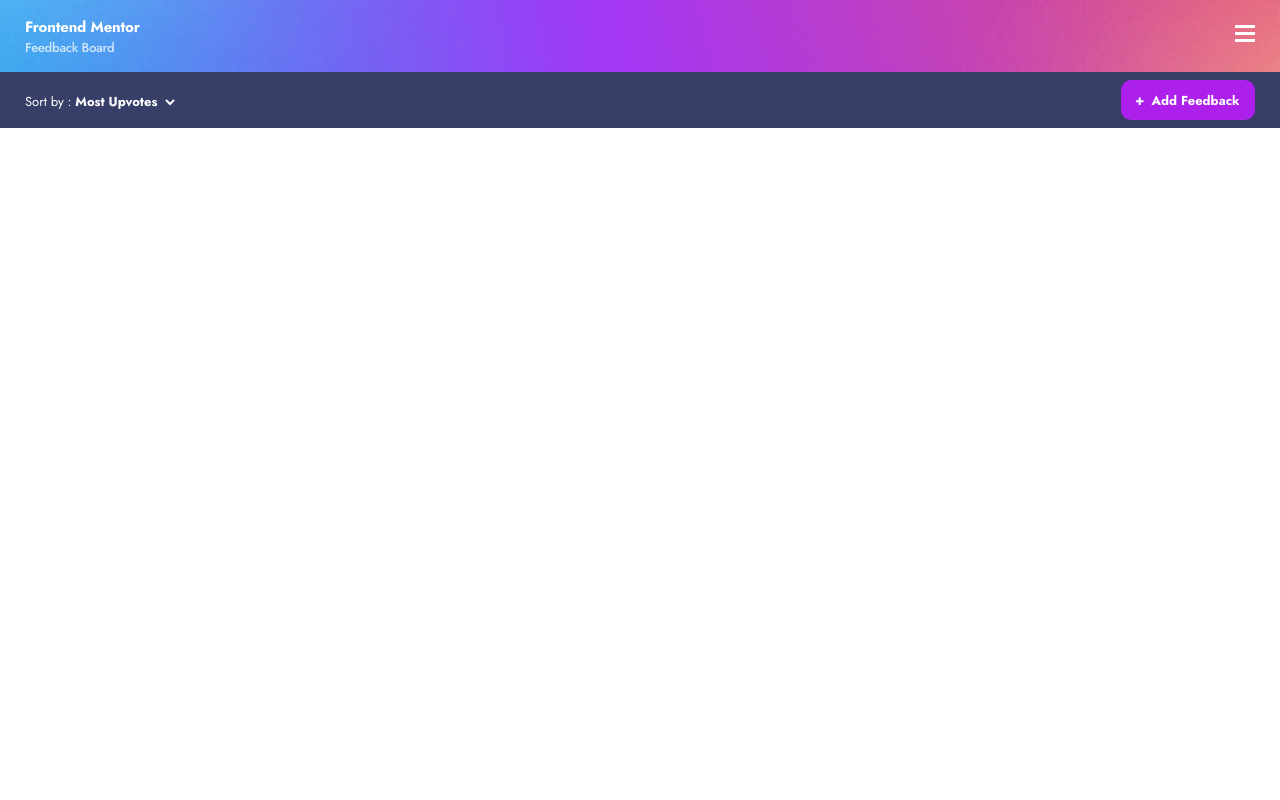
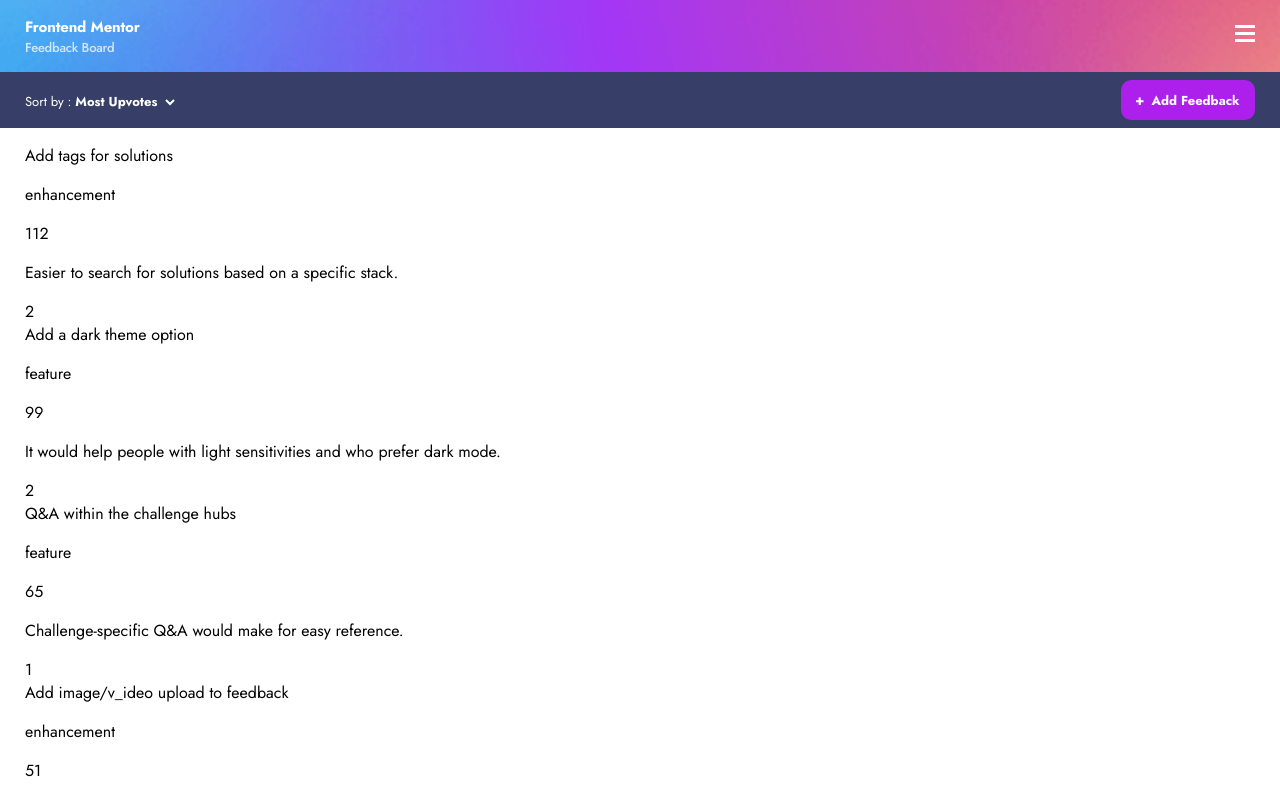
Before and after one commit to Uri-Raz-Dev/product-feedback-front, a React (Vite) app: page / in a window 1280 px wide. Shown: the top 800 px of the page. Built offline with nearby package versions, Linux system fonts and the light colour scheme.

Commit message:
Render suggestions list

```diff
--- /dev/null
+++ b/src/cmps/SuggestionsList.tsx
@@ -0,0 +1,29 @@
+import { Suggestions } from '../services/feedback.service.local'
+
+interface SuggestionsListProps {
+  suggestions: Suggestions[] // suggestions is an array of Suggestions
+}
+
+function SuggestionsList({ suggestions }: SuggestionsListProps): JSX.Element {
+  return (
+    <section className='suggestions-list-layout'>
+      <ul className='suggestions-list'>
+        {suggestions.map((suggestion) =>
+          suggestion.productRequests.map((s) => {
+            return (
+              <li key={s._id}>
+                <p>{s.title}</p>
+                <p>{s.category}</p>
+                <p>{s.upvotes}</p>
+                <p>{s.description}</p>
+                <div>{s.comments?.length ?? 0}</div>
+              </li>
+            )
+          })
+        )}
+      </ul>
+    </section>
+  )
+}
+
+export default SuggestionsList
--- a/src/pages/Suggestions.tsx
+++ b/src/pages/Suggestions.tsx
@@ -1,15 +1,26 @@
+import { useEffect } from 'react'
 import AddFeedback from '../cmps/AddFeedback'
 import SortBy from '../cmps/SortBy'
-
+import SuggestionsList from '../cmps/SuggestionsList'
+import { loadSuggestions } from '../store/actions/suggestions.action'
+import { RootState } from '../store/store'
+import { useSelector } from 'react-redux'
 function Suggestions(): JSX.Element {
+  const suggestions = useSelector(
+    (state: RootState) => state.suggestionsModule.suggestions
+  )
+  useEffect(() => {
+    loadSuggestions()
+  }, [])
   return (
-    <div className='suggestions-layout full main-layout   '>
+    <div className='suggestions-layout full main-layout'>
       <section className='feedback-menu-layout full main-layout '>
         <div className='feedback-menu'>
           <SortBy />
           <AddFeedback />
         </div>
       </section>
+      <SuggestionsList suggestions={suggestions} />
     </div>
   )
 }
--- a/src/services/feedback.service.local.ts
+++ b/src/services/feedback.service.local.ts
@@ -7,14 +7,14 @@
     [key: string]: string
   }
   productRequests: {
-    id: string | number
+    _id: string | number
     title: string
     category: string
     upvotes: number
     status: string
     description: string
     comments?: {
-      id: string | number
+      _id: string | number
       content: string
       user: {
         [key: string]: string
@@ -32,28 +32,28 @@
 
 export const feedbackService = {
   query,
-  getSuggestionById,
+  getSuggestionBy_id,
   remove,
   saveSuggestion,
 }
 
-async function query(filterBy = {}) {
-  const suggestions = await storageService.query(STOARGE_KEY)
+async function query(filterBy = {}): Promise<Suggestions[]> {
+  const suggestions = (await storageService.query(STOARGE_KEY)) as Suggestions[]
   return suggestions
 }
 
-async function getSuggestionById(suggestionId: string) {
-  await storageService.get(STOARGE_KEY, suggestionId)
+async function getSuggestionBy_id(suggestion_id: string) {
+  await storageService.get(STOARGE_KEY, suggestion_id)
 }
 
-async function remove(suggestionId: string) {
-  await storageService.remove(STOARGE_KEY, suggestionId)
+async function remove(suggestion_id: string) {
+  await storageService.remove(STOARGE_KEY, suggestion_id)
 }
 
 async function saveSuggestion(suggestion: EntityWithId) {
   suggestion._id
     ? await storageService.put(STOARGE_KEY, suggestion)
-    : storageService.post(STOARGE_KEY, suggestion)
+    : await storageService.post(STOARGE_KEY, suggestion)
 }
 
 const suggestions: Suggestions[] = [
@@ -65,7 +65,7 @@
     },
     productRequests: [
       {
-        id: 1,
+        _id: 1,
         title: 'Add tags for solutions',
         category: 'enhancement',
         upvotes: 112,
@@ -74,9 +74,9 @@
           'Easier to search for solutions based on a specific stack.',
         comments: [
           {
-            id: 1,
+            _id: 1,
             content:
-              'Awesome idea! Trying to find framework-specific projects within the hubs can be tedious',
+              'Awesome _idea! Trying to find framework-specific projects within the hubs can be tedious',
             user: {
               image: './assets/user-images/image-suzanne.jpg',
               name: 'Suzanne Chang',
@@ -84,9 +84,9 @@
             },
           },
           {
-            id: 2,
+            _id: 2,
             content:
-              'Please use fun, color-coded labels to easily identify them at a glance',
+              'Please use fun, color-coded labels to easily _identify them at a glance',
             user: {
               image: './assets/user-images/image-thomas.jpg',
               name: 'Thomas Hood',
@@ -96,7 +96,7 @@
         ],
       },
       {
-        id: 2,
+        _id: 2,
         title: 'Add a dark theme option',
         category: 'feature',
         upvotes: 99,
@@ -105,7 +105,7 @@
           'It would help people with light sensitivities and who prefer dark mode.',
         comments: [
           {
-            id: 3,
+            _id: 3,
             content:
               'Also, please allow styles to be applied based on system preferences. I would love to be able to browse Frontend Mentor in the evening after my device’s dark mode turns on without the bright background it currently has.',
             user: {
@@ -115,7 +115,7 @@
             },
           },
           {
-            id: 4,
+            _id: 4,
             content:
               'Second this! I do a lot of late night coding and reading. Adding a dark theme can be great for preventing eye strain and the headaches that result. It’s also quite a trend with modern apps and  apparently saves battery life.',
             user: {
@@ -149,7 +149,7 @@
         ],
       },
       {
-        id: 3,
+        _id: 3,
         title: 'Q&A within the challenge hubs',
         category: 'feature',
         upvotes: 65,
@@ -157,20 +157,20 @@
         description: 'Challenge-specific Q&A would make for easy reference.',
         comments: [
           {
-            id: 5,
+            _id: 5,
             content:
-              "Much easier to get answers from devs who can relate, since they've either finished the challenge themselves or are in the middle of it.",
+              "Much easier to get answers from devs who can relate, since they've either finished the challenge themselves or are in the m_iddle of it.",
             user: {
               image: './assets/user-images/image-george.jpg',
-              name: 'George Partridge',
+              name: 'George Partr_idge',
               username: 'soccerviewer8',
             },
           },
         ],
       },
       {
-        id: 4,
-        title: 'Add image/video upload to feedback',
+        _id: 4,
+        title: 'Add image/v_ideo upload to feedback',
         category: 'enhancement',
         upvotes: 51,
         status: 'suggestion',
@@ -178,9 +178,9 @@
           'Images and screencasts can enhance comments on solutions.',
         comments: [
           {
-            id: 6,
+            _id: 6,
             content:
-              "Right now, there is no ability to add images while giving feedback which isn't ideal because I have to use another app to show what I mean",
+              "Right now, there is no ability to add images while giving feedback which isn't _ideal because I have to use another app to show what I mean",
             user: {
               image: './assets/user-images/image-javier.jpg',
               name: 'Javier Pollard',
@@ -188,9 +188,9 @@
             },
           },
           {
-            id: 7,
+            _id: 7,
             content:
-              "Yes I'd like to see this as well. Sometimes I want to add a short video or gif to explain the site's behavior..",
+              "Yes I'd like to see this as well. Sometimes I want to add a short v_ideo or gif to explain the site's behavior..",
             user: {
               image: './assets/user-images/image-roxanne.jpg',
               name: 'Roxanne Travis',
@@ -200,7 +200,7 @@
         ],
       },
       {
-        id: 5,
+        _id: 5,
         title: 'Ability to follow others',
         category: 'feature',
         upvotes: 42,
@@ -209,7 +209,7 @@
           'Stay updated on comments and solutions other people post.',
         comments: [
           {
-            id: 8,
+            _id: 8,
             content:
               'I also want to be notified when devs I follow submit projects on FEM. Is in-app notification also in the pipeline?',
             user: {
@@ -231,7 +231,7 @@
             ],
           },
           {
-            id: 9,
+            _id: 9,
             content:
               "I've been saving the profile URLs of a few people and I check what they’ve been doing from time to time. Being able to follow them solves that",
             user: {
@@ -243,7 +243,7 @@
         ],
       },
       {
-        id: 6,
+        _id: 6,
         title: 'Preview images not loading',
         category: 'bug',
         upvotes: 3,
@@ -252,7 +252,7 @@
           'Challenge preview images are missing when you apply a filter.',
       },
       {
-        id: 7,
+        _id: 7,
         title: 'More comprehensive reports',
         category: 'feature',
         upvotes: 123,
@@ -261,7 +261,7 @@
           'It would be great to see a more detailed breakdown of solutions.',
         comments: [
           {
-            id: 10,
+            _id: 10,
             content:
               'This would be awesome! It would be so helpful to see an overview of my code in a way that makes it easy to spot where things could be improved.',
             user: {
@@ -271,7 +271,7 @@
             },
           },
           {
-            id: 11,
+            _id: 11,
             content:
               "Yeah, this would be really good. I'd love to see deeper insights into my code!",
             user: {
@@ -283,7 +283,7 @@
         ],
       },
       {
-        id: 8,
+        _id: 8,
         title: 'Learning paths',
         category: 'feature',
         upvotes: 28,
@@ -292,19 +292,19 @@
           'Sequenced projects for different goals to help people improve.',
         comments: [
           {
-            id: 12,
+            _id: 12,
             content:
               "Having a path through the challenges that I could follow would be brilliant! Sometimes I'm not sure which challenge would be the best next step to take. So this would help me navigate through them!",
             user: {
               image: './assets/user-images/image-george.jpg',
-              name: 'George Partridge',
+              name: 'George Partr_idge',
               username: 'soccerviewer8',
             },
           },
         ],
       },
       {
-        id: 9,
+        _id: 9,
         title: 'One-click portfolio generation',
         category: 'feature',
         upvotes: 62,
@@ -313,7 +313,7 @@
           'Add ability to create professional looking portfolio from profile.',
         comments: [
           {
-            id: 13,
+            _id: 13,
             content:
               "I haven't built a portfolio site yet, so this would be really helpful. Might it also be possible to choose layout and colour themes?!",
             user: {
@@ -325,7 +325,7 @@
         ],
       },
       {
-        id: 10,
+        _id: 10,
         title: 'Bookmark challenges',
         category: 'feature',
         upvotes: 31,
@@ -333,7 +333,7 @@
         description: 'Be able to bookmark challenges to take later on.',
         comments: [
           {
-            id: 14,
+            _id: 14,
             content:
               "This would be great! At the moment, I'm just starting challenges in order to save them. But this means the My Challenges section is overflowing with projects and is hard to manage. Being able to bookmark challenges would be really helpful.",
             user: {
@@ -345,7 +345,7 @@
         ],
       },
       {
-        id: 11,
+        _id: 11,
         title: 'Animated solution screenshots',
         category: 'bug',
         upvotes: 9,
@@ -354,7 +354,7 @@
           'Screenshots of solutions with animations don’t display correctly.',
       },
       {
-        id: 12,
+        _id: 12,
         title: 'Add micro-interactions',
         category: 'enhancement',
         upvotes: 71,
@@ -362,7 +362,7 @@
         description: 'Small animations at specific points can add delight.',
         comments: [
           {
-            id: 15,
+            _id: 15,
             content:
               "I'd love to see this! It always makes me so happy to see little details like these on websites.",
             user: {
--- /dev/null
+++ b/src/services/interfaces&types.ts
@@ -0,0 +1,3 @@
+export type Error<T> = {
+  error: T
+}
--- a/src/store/reducers/product.reducer.ts
+++ /dev/null
@@ -1,3 +0,0 @@
-export function productReducer() {
-  return 'hi'
-}
--- /dev/null
+++ b/src/store/reducers/suggestions.reducer.ts
@@ -0,0 +1,65 @@
+import { Suggestions } from '../../services/feedback.service.local'
+
+export const SET_SUGGESTIONS = 'SET_SUGGESTIONS'
+export const REMOVE_SUGGESTION = 'REMOVE_SUGGESTION'
+export const ADD_SUGGESTION = 'ADD_SUGGESTION'
+export const UPDATE_SUGGESTION = 'UPDATE_SUGGESTION'
+export const SET_FILTER_BY = 'SET_FILTER_BY'
+export const EDIT_SUGGESTION = 'EDIT_SUGGESTION'
+
+type ReducerAction = {
+  type: string
+  suggestions?: Suggestions[]
+  suggestion?: void
+  suggestionToEdit?: Suggestions
+  suggestionId?: string
+}
+
+const initialState = {
+  suggestions: [] as Suggestions[],
+}
+export function suggestionsReducer(
+  state = initialState,
+  action: ReducerAction
+) {
+  switch (action.type) {
+    case SET_SUGGESTIONS:
+      return { ...state, suggestions: action.suggestions || [] }
+    case ADD_SUGGESTION:
+      return {
+        ...state,
+        suggestions: [...state.suggestions, action.suggestion!],
+      }
+    case UPDATE_SUGGESTION:
+      const suggestion = state.suggestions.map((suggestion: Suggestions) => {
+        const hasMatchingProductRequest = suggestion.productRequests.some(
+          (productRequest) => productRequest._id === action.suggestionId
+        )
+
+        return hasMatchingProductRequest ? action.suggestion! : suggestion
+      })
+      return { ...state, suggestion }
+
+    case REMOVE_SUGGESTION:
+      const suggestions = state.suggestions.filter(
+        (suggestion: Suggestions) => {
+          const hasMatchingProductRequest = suggestion.productRequests.some(
+            (productRequest) => productRequest._id === action.suggestionId
+          )
+
+          return !hasMatchingProductRequest
+        }
+      )
+      return { ...state, suggestions }
+
+    case EDIT_SUGGESTION:
+      return { ...state, suggestionToEdit: action.suggestionToEdit }
+
+    //TODO: ADD FILTERBY
+    // case SET_FILTER_BY:
+    //   return { ...state, filterBy: action.filterBy }
+
+    default:
+      return state
+  }
+}
--- a/src/store/store.ts
+++ b/src/store/store.ts
@@ -3,10 +3,10 @@
   compose,
   legacy_createStore as createStore,
 } from 'redux'
-import { productReducer } from './reducers/product.reducer'
+import { suggestionsReducer } from './reducers/suggestions.reducer'
 
 const rootReducer = combineReducers({
-  productModule: productReducer,
+  suggestionsModule: suggestionsReducer,
 })
 
 declare global {
@@ -17,3 +17,4 @@
 
 const composeEnhancers = window.__REDUX_DEVTOOLS_EXTENSION_COMPOSE__ || compose
 export const store = createStore(rootReducer, composeEnhancers())
+export type RootState = ReturnType<typeof store.getState>
```
Also changed, not shown: src/store/actions/suggestions.action.ts (added, +44 -0 lines).
